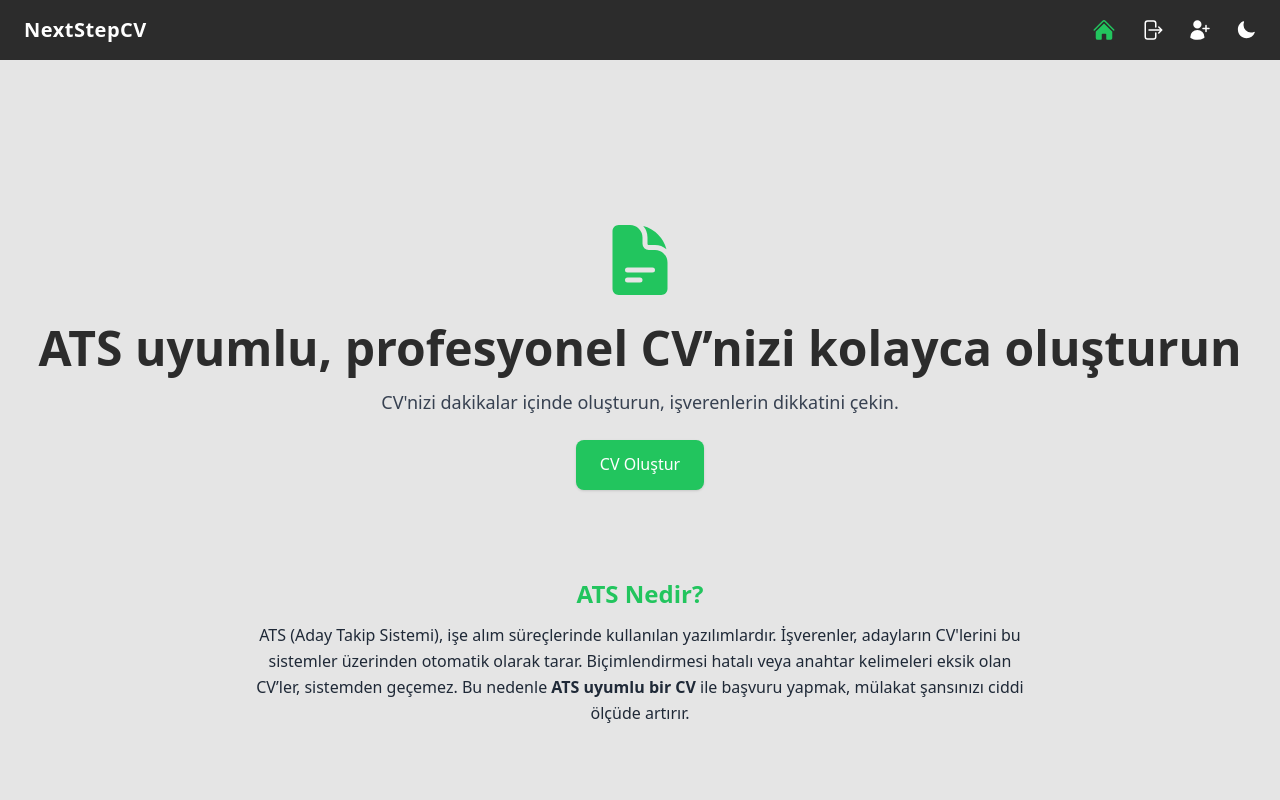
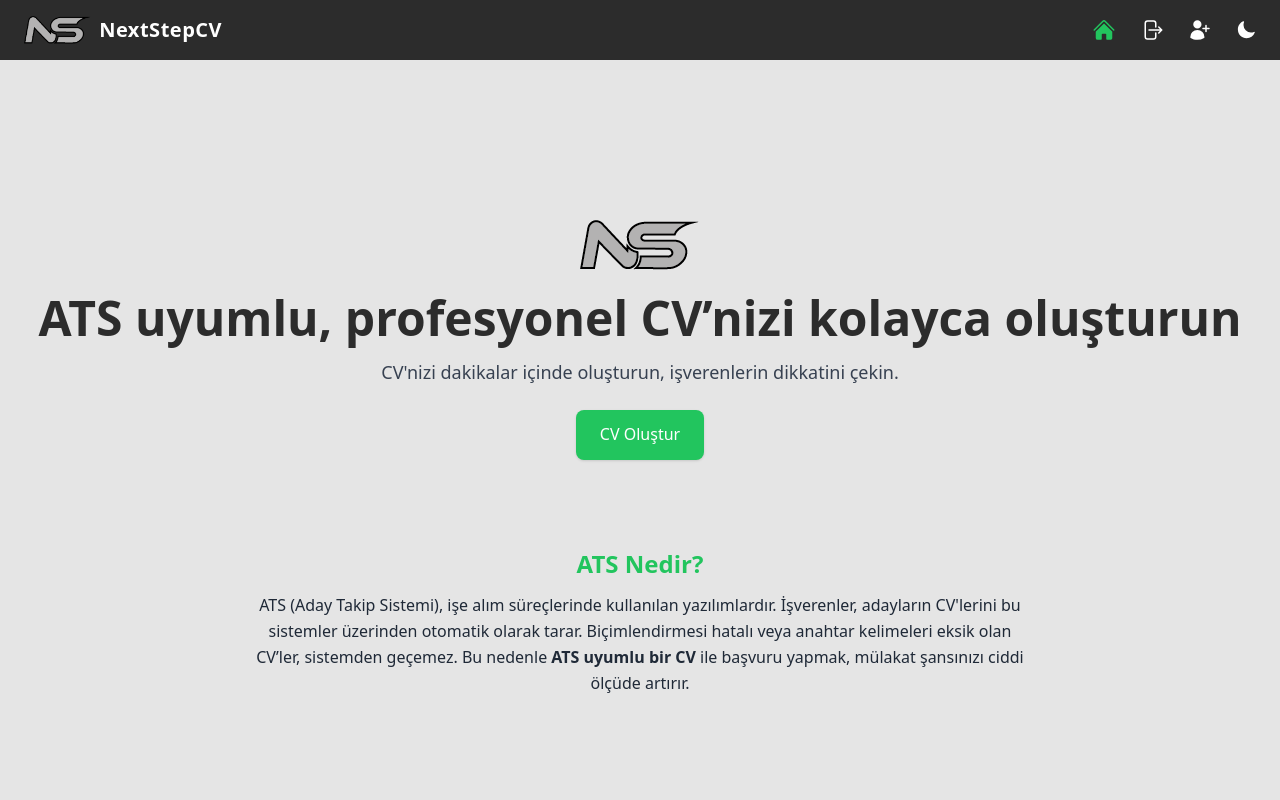
Before and after one commit to ChemieAi/NextStep, a React (Vite) app: page / in a window 1280 px wide. Shown: the top 800 px of the page. Built offline with nearby package versions, Linux system fonts and the light colour scheme; no server answers; what @react-pdf/renderer would draw is missing.

Commit message:
logo added

```diff
--- a/index.html
+++ b/index.html
@@ -5,6 +5,7 @@
   <meta charset="UTF-8" />
   <meta name="viewport" content="width=device-width, initial-scale=1.0" />
   <title>NextStepCV</title>
+  <link rel="icon" type="image/svg+xml" href="/favicon.svg" />
   <meta name="description"
     content="NextStepCV ile dakikalar içinde özgeçmiş oluşturun. Ücretsiz ve hızlı CV oluşturucu platform.">
   <meta name="keywords" content="cv, özgeçmiş, cv oluşturucu, nextstepcv, online cv, ücretsiz">
--- a/src/components/Navbar.jsx
+++ b/src/components/Navbar.jsx
@@ -57,7 +57,10 @@ const Navbar = () => {
   return (
     <nav className="bg-[#2c2c2c] text-white px-6 py-4 shadow-md">
       <div className="max-w-7xl mx-auto flex justify-between items-center">
-        <div className="text-xl font-bold tracking-wide">NextStepCV</div>
+        <div className="flex items-center space-x-2">
+          <img src="/favicon.png" alt="NS" className="h-7"/>
+          <span className="text-xl font-bold tracking-wide">NextStepCV</span>
+        </div>
         <div className="ml-auto flex items-center space-x-6">
           {links
             .filter((link) => link.show)
--- a/src/pages/Landing.jsx
+++ b/src/pages/Landing.jsx
@@ -28,7 +28,7 @@ const Landing = () => {
   return (
     <div className="min-h-screen bg-[#e5e5e5] dark:bg-gray-900 dark:text-white flex flex-col items-center px-4 pt-40 pb-16 text-center">
       {/* Hero */}
-      <DocumentTextIcon className="h-20 w-20 text-green-500 mb-6" />
+      <img src="/favicon.png" alt="NextStepCV" className="mb-6" />
       <h1 className="text-4xl md:text-5xl font-bold mb-4 text-[#2c2c2c] dark:text-white">
         ATS uyumlu, profesyonel CV’nizi kolayca oluşturun
       </h1>
--- a/src/pages/Login.jsx
+++ b/src/pages/Login.jsx
@@ -27,7 +27,7 @@ const Login = () => {
 
   return (
     <div className="min-h-screen bg-[#e3e3e3] flex flex-col justify-center items-center dark:bg-gray-900 dark:text-white">
-      <h1 className="text-4xl font-bold mb-6 dark:text-white">LOGO</h1>
+      <img src="/favicon.png" alt="NextStepCV" className="ml-2 mb-6" />
 
       <form
         onSubmit={handleSubmit}
--- a/src/pages/Register.jsx
+++ b/src/pages/Register.jsx
@@ -71,7 +71,7 @@ const Register = () => {
 
   return (
     <div className="min-h-screen bg-[#e3e3e3] flex flex-col justify-center items-center dark:bg-gray-900 dark:text-white">
-      <h1 className="text-4xl font-bold mb-6 dark:text-white">LOGO</h1>
+      <img src="/favicon.png" alt="NextStepCV" className="ml-2 mb-6" />
 
       <form
         onSubmit={handleSubmit}
```
Also changed, not shown: public/favicon.png (added), public/favicon.svg (added).
